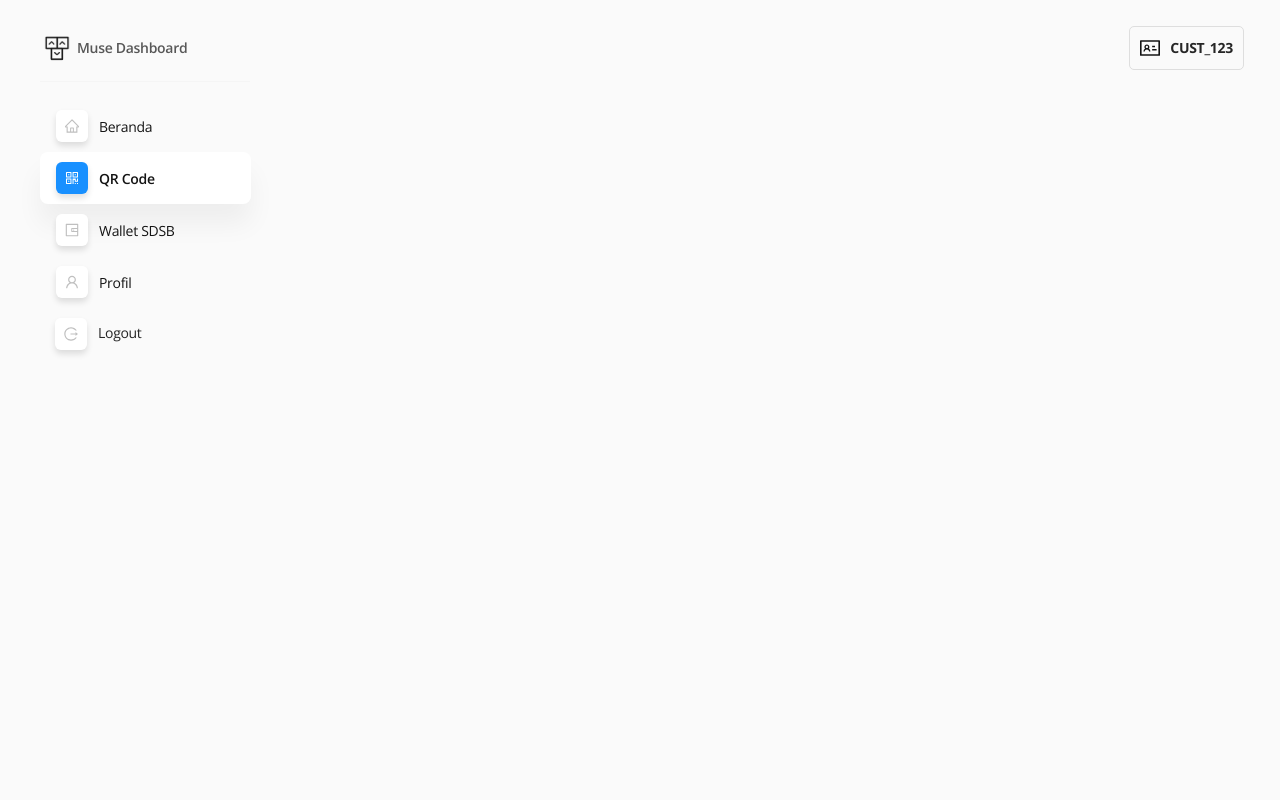
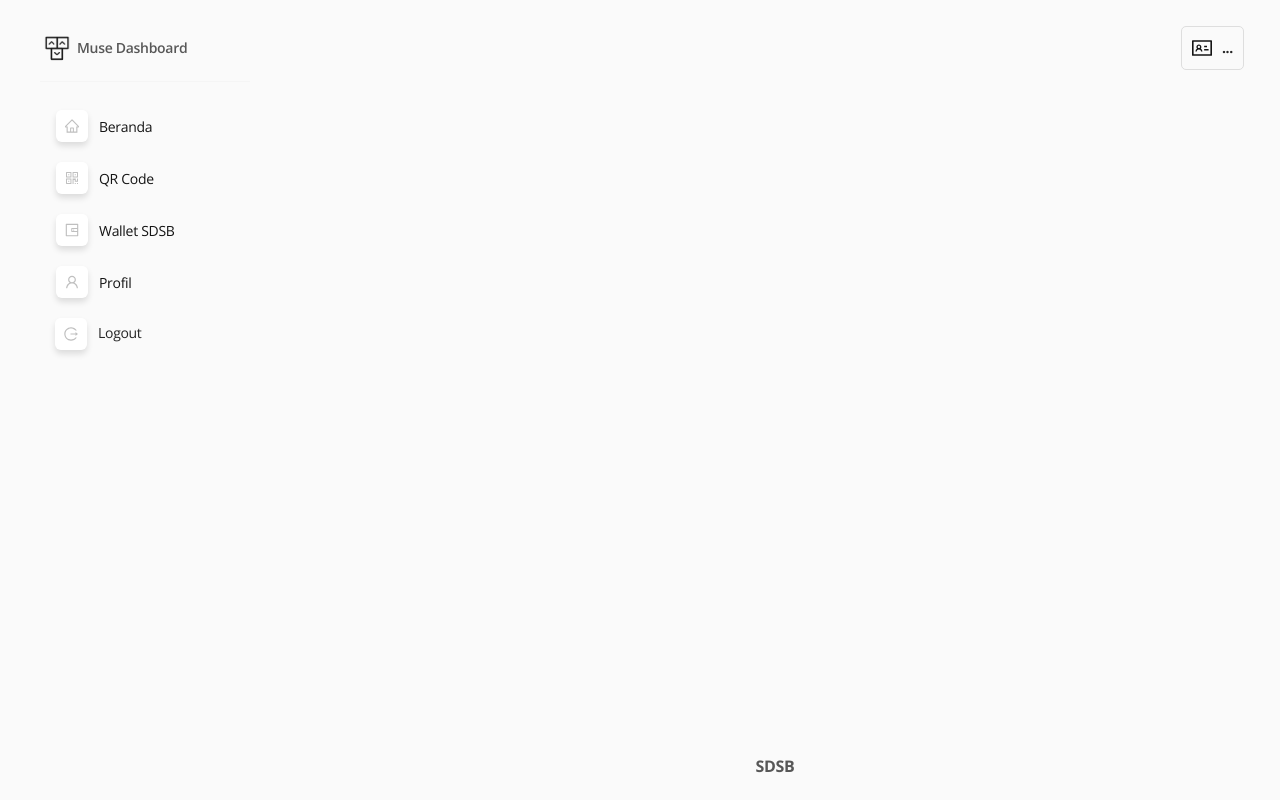
Before and after one commit to ArthurSamuel/sdsb-web, a React (Create React App) app: page /tables in a window 1280 px wide. Built offline with nearby package versions, Linux system fonts and the light colour scheme.

Commit message:
update main layout

```diff
--- a/src/components/layout/Header.tsx
+++ b/src/components/layout/Header.tsx
@@ -1,6 +1,7 @@
 import { useState, useEffect, Fragment } from "react";
 import { Row, Col, Button } from "antd";
 import { IdcardOutlined } from "@ant-design/icons";
+import { KeyToken } from "../../utils/Constant";
 
 const toggler = [
   <svg
@@ -25,13 +26,26 @@ interface IHeader {
 }
 
 function Header(props: IHeader) {
-  useEffect(() => window.scrollTo(0, 0));
+  const userInformation = localStorage.getItem(KeyToken);
+  const [kode, setKode] = useState<string>('...');
+
+  useEffect(() => {
+    window.scrollTo(0, 0);
+    if (userInformation) {
+      let temp = JSON.parse(userInformation);
+      setKode(temp.user.member.code);
+    }
+  },[]);
 
   return (
     <Fragment>
       <Row gutter={[24, 0]}>
-        <Col span={24} md={6}></Col>
-        <Col span={24} md={18} className="header-control">
+        <Col
+          xs={12}
+          md={12}
+          className="header-control"
+          style={{ display: "flex", justifyContent: "flex-end" }}
+        >
           <Button
             type="link"
             className="sidebar-toggler"
@@ -39,6 +53,8 @@ function Header(props: IHeader) {
           >
             {toggler}
           </Button>
+        </Col>
+        <Col xs={12} md={12} className="header-control">
           <div
             style={{
               display: "flex",
@@ -49,7 +65,9 @@ function Header(props: IHeader) {
             }}
           >
             <IdcardOutlined></IdcardOutlined>
-            <span style={{ marginLeft: 10, fontWeight: "bold" }}>CUST_123</span>
+            <span style={{ marginLeft: 10, fontWeight: "bold" }}>
+              {kode}
+            </span>
           </div>
         </Col>
       </Row>
--- a/src/components/layout/Main.tsx
+++ b/src/components/layout/Main.tsx
@@ -111,6 +111,18 @@ function Main(props: IMain) {
           </AntHeader>
         )}
         <Content className="content-ant">{props.children}</Content>
+        <div
+          style={{
+            display: "flex",
+            justifyContent: "center",
+            paddingBottom: 20,
+            paddingTop: 20
+          }}
+        >
+          <div style={{ fontSize: "1rem", fontWeight: "bold" }}>
+            SDSB
+          </div>
+        </div>
       </Layout>
     </Layout>
   );
--- a/src/components/layout/Sidenav.tsx
+++ b/src/components/layout/Sidenav.tsx
@@ -12,6 +12,11 @@ import {
 function Sidenav(color:any) {
   const { pathname } = useLocation();
   const page = pathname.replace("/", "");
+
+  function logout() {
+    localStorage.clear()
+    window.location.reload()
+  }
 
   return (
     <>
@@ -35,11 +40,11 @@ function Sidenav(color:any) {
           </NavLink>
         </Menu.Item>
         <Menu.Item key="2">
-          <NavLink to="/tables">
+          <NavLink to="/qrcode">
             <span
               className="icon"
               style={{
-                background: page === "tables" ? color : "",
+                background: page === "qrcode" ? color : "",
               }}
             >
               <QrcodeOutlined></QrcodeOutlined>
@@ -74,11 +79,11 @@ function Sidenav(color:any) {
           </NavLink>
         </Menu.Item>
         <Menu.Item key="7">
-          <div style={{paddingLeft: 15, paddingTop: 10}}>
+          <div onClick={() => logout()} style={{paddingLeft: 15, paddingTop: 10}}>
             <span
               className="icon"
               style={{
-                background: page === "profile" ? color : "",
+                background: page === "logout" ? color : "",
               }}
             >
               <LogoutOutlined></LogoutOutlined>
```
